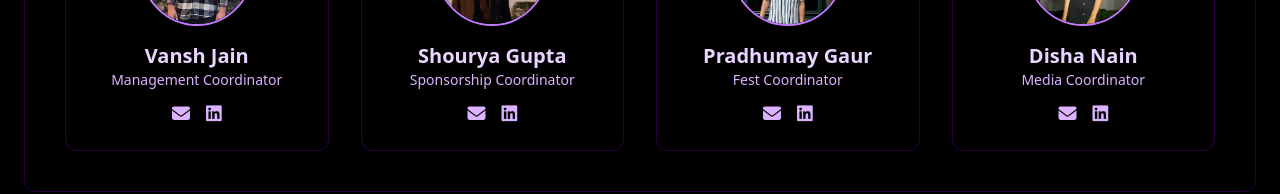
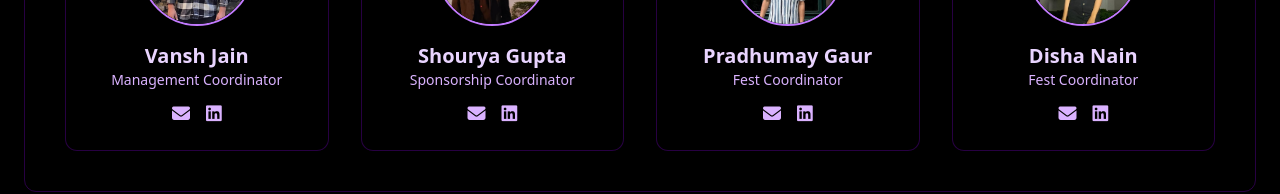
Before and after one commit to thelinguisticcommittee/Lingi-Site, a Next.js app: page / in a window 1280 px wide. Shown: the part 9774-9968 px from the top of the page. Built offline with nearby package versions, Linux system fonts and the light colour scheme.

Commit message:
Update Sponsers.jsx

```diff
--- a/src/app/components/Sponsers.jsx
+++ b/src/app/components/Sponsers.jsx
@@ -378,7 +378,7 @@ Your support helps us scale the fest, attract top talent and create memorable ex
             <h4 className="text-xl font-semibold text-purple-200">
               Disha Nain
             </h4>
-            <p className="text-purple-300 text-sm mb-3">Media Coordinator</p>
+            <p className="text-purple-300 text-sm mb-3">Fest Coordinator</p>
             <div className="flex justify-center space-x-4 text-purple-300">
               <a
                 href="mailto:dishanain971@gmail.com"
```
